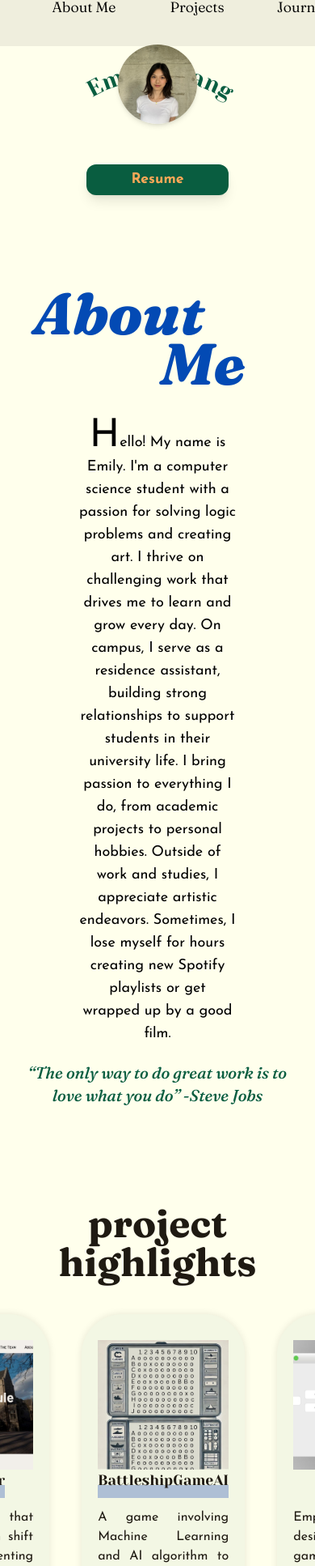
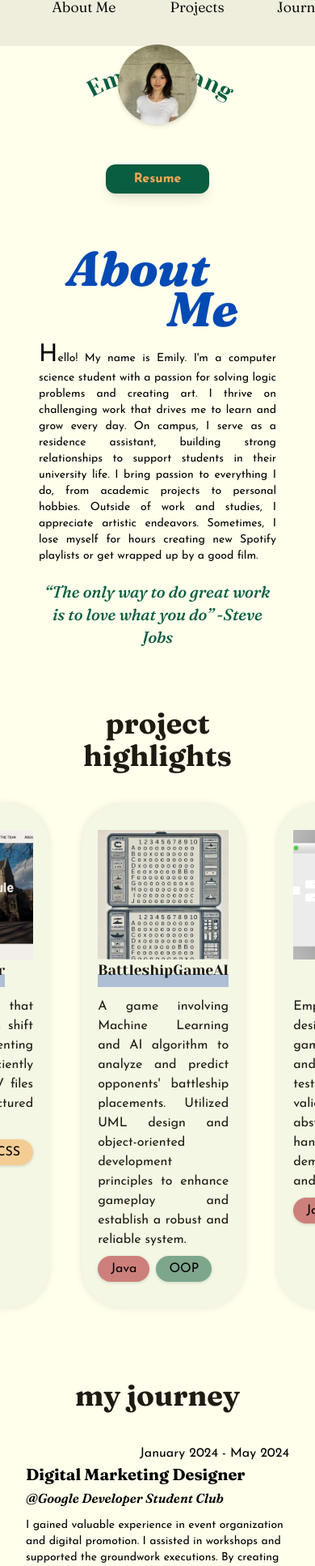
Before and after one commit to milychang19/my-portfolio, a React (Create React App) app: page / in a window 390 px wide. Shown: the part 39-1973 px from the top of the page at 81% size. Built offline with nearby package versions, Linux system fonts and the light colour scheme.

Commit message:
mobile size

```diff
--- a/src/pages/About.jsx
+++ b/src/pages/About.jsx
@@ -13,12 +13,12 @@ const About = () => {
   // }, []);
 
   return (
-    <section id="about" className={`my-20`}>
+    <section id="about" className={`md:my-20 my-8`}>
 
-      <h1 className="font-sub text-7xl text-blue italic font-xbold pr-24 animate-fade-in-zoom1">About</h1>
-      <h1 className="font-sub text-7xl text-blue italic font-xbold pl-28 relative top-[-10px] animate-fade-in-zoom1">Me</h1>
-      <p className="w-1/2 py-5 text-lg inline-block first-letter:text-5xl animate-fade-in-zoom2">{selfIntro}</p>
-      <p className="italic text-xl px-4 font-sub block text-green font-[500] animate-fade-in-zoom3">{quote}</p>
+      <h1 className="font-sub text-6xl md:text-7xl text-blue italic font-xbold pr-12 md:pr-24 animate-fade-in-zoom1">About</h1>
+      <h1 className="font-sub text-6xl md:text-7xl text-blue italic font-xbold pl-28 relative top-[-10px] animate-fade-in-zoom1">Me</h1>
+      <p className="text-justify md:text-center px-12 md:px-24 lg:px-0 lg:w-1/2 pb-5 text-sm md:text-lg inline-block first-letter:text-3xl md:first-letter:text-5xl animate-fade-in-zoom2">{selfIntro}</p>
+      <p className="italic text-xl px-12 md:px-4 font-sub block text-green font-[500] animate-fade-in-zoom3">{quote}</p>
     </section>
   );
 };
--- a/src/pages/Contact.jsx
+++ b/src/pages/Contact.jsx
@@ -5,23 +5,23 @@ import { AiFillLinkedin, AiFillGithub, AiFillMail } from "react-icons/ai";
 
 const Contact = () => {
   return (
-    <section id="contact" className="rounded-[50px] bg-matcha pb-20">
-      <div className="flex mx-32 ">
-        <div className="align-center w-[60%]">
-          <h1 className="font-sub text-5xl font-xbold text-green p-10 pt-14 animate-fade-in-zoom1">Contact Me</h1>
+    <section id="contact" className="rounded-[50px] bg-matcha pb-10 md:pb-20">
+      <div className="md:flex mx-12 md:mx-32 ">
+        <div className="align-center md:w-[60%]">
+          <h1 className="font-sub text-4xl md:text-5xl font-xbold text-green pt-10 pb-4 md:p-10 md:pt-14 animate-fade-in-zoom1">Contact Me</h1>
           <form action="https://getform.io/f/anlexena" method="POST" className="grid">
-            <input type="text" name="name" className="h-16 rounded-[20px] indent-5 m-3 text-xl shadow-sm animate-fade-in-zoom2" placeholder="Your Name"></input>
-            <input type="email" name="email" className="h-16 rounded-[20px] indent-5 m-3 text-xl shadow-sm animate-fade-in-zoom2" placeholder="Email"></input>
-            <textarea name="messages" className="h-32 rounded-[20px] m-3 p-5 text-xl shadow-sm animate-fade-in-zoom2" placeholder="Messages"></textarea>
-            <button type="submit" className="bg-green text-yellow font-bold p-1.5 w-44 rounded-xl shadow-lg transition-colors hover:bg-forest place-self-center m-3 animate-fade-in-zoom3">Send</button>
+            <input type="text" name="name" className="h-10 md:h-16 rounded-[14px] md:rounded-[20px] indent-2 md:indent-5 mx-5 my-2 md:my-3 text-sm md:text-xl shadow-sm animate-fade-in-zoom2" placeholder="Your Name"></input>
+            <input type="email" name="email" className="h-10 md:h-16 rounded-[14px] md:rounded-[20px] indent-2 md:indent-5 mx-5 my-2 md:my-3 text-sm md:text-xl shadow-sm animate-fade-in-zoom2" placeholder="Email"></input>
+            <textarea name="messages" className="min-h-20 md:min-h-32 rounded-[14px] md:rounded-[20px] mx-5 my-2 md:my-3 pt-3 pl-2 md:p-5 text-sm md:text-xl shadow-sm animate-fade-in-zoom2" placeholder="Messages"></textarea>
+            <button type="submit" className="bg-green text-yellow text-base md:text-2xl font-bold p-1.5 w-32 md:w-44 rounded-xl shadow-lg transition-colors hover:bg-forest place-self-center m-3 animate-fade-in-zoom3">Send</button>
           </form>
         </div>
-        <div className="w-[40%] mt-16 animate-fade-in-zoom3">
-          <img src={logo} alt="" title="© 2024 Emily Chang. All rights reserved."></img>
-          <div className="flex gap-3 place-content-center m-4 animate-fade-in-zoom4">
-            <a href="https://www.linkedin.com/in/emily-chang-485962234/" target="_blank" rel="noreferrer" title="LinkedIn"><AiFillLinkedin className="w-16 h-16 fill-yellow transition-colors duration-300 drop-shadow-sm hover:fill-sun"/></a>
-            <a href="https://github.com/milychang19?ocid=AIDcmmli8vlwie_SEM__k_CjwKCAjw-O6zBhASEiwAOHeGxWZJoswgM1wM05bjiyrXGOtRXjaDnea15Is_IDrOCGaAYogtxg1hFBoCh1sQAvD_BwE_k_" target="_blank" rel="noreferrer" title="GitHub"><AiFillGithub className="w-16 h-16 fill-yellow transition-colors duration-300 drop-shadow-sm hover:fill-sun"/></a>
-            <a href="mailto:emily0109.ec@gmail.com" title="emily0109.ec@gmail.com" ><AiFillMail className="w-16 h-16 fill-yellow transition-colors duration-300 drop-shadow-sm hover:fill-sun"/></a>
+        <div className="md:w-[40%] md:mt-16 animate-fade-in-zoom3">
+          <img src={logo} alt="" title="© 2024 Emily Chang. All rights reserved." className="hidden md:block"></img>
+          <div className="flex gap-3 place-content-center md:m-4 animate-fade-in-zoom4">
+            <a href="https://www.linkedin.com/in/emily-chang-485962234/" target="_blank" rel="noreferrer" title="LinkedIn"><AiFillLinkedin className="w-10 md:w-16 h-auto fill-yellow transition-colors duration-300 drop-shadow-sm hover:fill-sun"/></a>
+            <a href="https://github.com/milychang19?ocid=AIDcmmli8vlwie_SEM__k_CjwKCAjw-O6zBhASEiwAOHeGxWZJoswgM1wM05bjiyrXGOtRXjaDnea15Is_IDrOCGaAYogtxg1hFBoCh1sQAvD_BwE_k_" target="_blank" rel="noreferrer" title="GitHub"><AiFillGithub className="w-10 md:w-16 h-auto fill-yellow transition-colors duration-300 drop-shadow-sm hover:fill-sun"/></a>
+            <a href="mailto:emily0109.ec@gmail.com" title="emily0109.ec@gmail.com" ><AiFillMail className="w-10 md:w-16 h-auto fill-yellow transition-colors duration-300 drop-shadow-sm hover:fill-sun"/></a>
           </div>
         </div>
       </div>
--- a/src/pages/Footer.jsx
+++ b/src/pages/Footer.jsx
@@ -3,8 +3,9 @@ import React from 'react';
 
 const Footer = () => {
     return (
-      <section id="footer" className="p-10">
-        <p className="text-grey pt-6 text-base">No cookies here, just pure code joy. Brought to life by Emily Chang.</p>
+      <section id="footer" className="pb-6 p-12 md:pt-16 md:pb-12">
+        <p className="text-grey pr-1 text-sm md:text-base inline-block">No cookies here, just pure code joy.</p>
+        <p className="text-grey text-sm md:text-base inline-block">Brought to life by Emily Chang.</p>
       </section>
     );
   };
--- a/src/pages/Home.jsx
+++ b/src/pages/Home.jsx
@@ -10,7 +10,7 @@ const Home = () => {
           <text x="20%" className="font-title text-4xl fill-green"><textPath href="#curve">Emily Chang</textPath></text>
         </svg>
         <img src={portrait} alt="" className="w-1/4 h-auto mx-auto rounded-full justify-center relative -top-[80px] shadow-md animate-fade-in-zoom3"/>
-      <a href={resume} title="Resume" target="_blank" rel="noreferrer"><button className="bg-green text-yellow font-bold p-1.5 w-44 rounded-xl shadow-lg transition-color hover:bg-forest relative top-[-30px] animate-fade-in-zoom4">Resume</button></a>
+      <a href={resume} title="Resume" target="_blank" rel="noreferrer"><button className="bg-green text-yellow text-base md:text-2xl font-bold p-1.5 w-32 md:w-44 rounded-xl shadow-lg transition-color hover:bg-forest relative top-[-30px] animate-fade-in-zoom4">Resume</button></a>
     </section>
   );
 };
--- a/src/pages/Journey.jsx
+++ b/src/pages/Journey.jsx
@@ -43,19 +43,20 @@ const Journey = () => {
 
 
   return (
-    <section id="journey" className="mb-24">
-      <h1 className="font-sub text-5xl font-bold text-brown p-10 animate-fade-in-zoom1">my journey</h1>
+    <section id="journey" className="md:mb-24">
+      <h1 className="font-sub text-4xl md:text-5xl font-bold text-brown p-10 animate-fade-in-zoom1">my journey</h1>
       {workExperiences.map((experience, index) => (
-        <div key={index} className={`flex mb-10 mx-40 justify-center duration-300 hover:translate-x-1 ${hoveredIndex !== null && hoveredIndex !== index ? 'opacity-60' : ''}`}
+        <div key={index} className={`md:flex mb-10 mx-8 md:mx-40 justify-center duration-300 hover:translate-x-1 ${hoveredIndex !== null && hoveredIndex !== index ? 'opacity-60' : ''}`}
           onMouseEnter={() => handleMouseEnter(index)}
           onMouseLeave={handleMouseLeave}
         >
           <div className="mw-[90px]">
-            <p className="text-xl text-right animate-fade-in-zoom2">{experience.time}</p>
+            <p className="text-base md:text-xl text-right animate-fade-in-zoom2">{experience.time}</p>
           </div>
-          <div className="text-left pl-8 w-[63%]">
-            <p className="font-sub font-bold text-2xl animate-fade-in-zoom3">{experience.position} <span className={`font-sub text-base font-[600] italic duration-200 ${hoveredIndex !== null && hoveredIndex === index ? 'text-green duration-200':''}`}>{experience.company}</span></p>
-            <p className="text-base pt-2 animate-fade-in-zoom4">{experience.description}</p>
+          <div className="text-left md:pl-8 md:w-[63%]">
+            <p className="font-sub font-bold pr-1 text-xl md:text-2xl inline-block animate-fade-in-zoom3">{experience.position}</p>
+            <p className={`font-sub text-base font-[600] inline-block italic duration-200 ${hoveredIndex !== null && hoveredIndex === index ? 'text-green duration-200':''}`}>{experience.company}</p>
+            <p className="text-sm md:text-base pt-2 animate-fade-in-zoom4">{experience.description}</p>
           </div>
         </div>
       ))}
--- a/src/pages/Projects.jsx
+++ b/src/pages/Projects.jsx
@@ -39,7 +39,7 @@ const Projects = () => {
 
   return (
     <section id="projects" className="mb-12">
-      <h1 className="font-sub text-5xl font-bold text-brown p-10 animate-fade-in-zoom1">project highlights</h1>
+      <h1 className="font-sub text-4xl md:text-5xl font-bold text-brown p-10 animate-fade-in-zoom1">project highlights</h1>
       <div className="flex gap-x-10 place-content-center">
         {projectRecords.map((project, index) => (
           <div key={index} className={`bg-sage shadow-card rounded-[50px] p-5 py-8 w-80 ease-in-out transition-all duration-300 animate-fade-in-zoom2 ${
```
